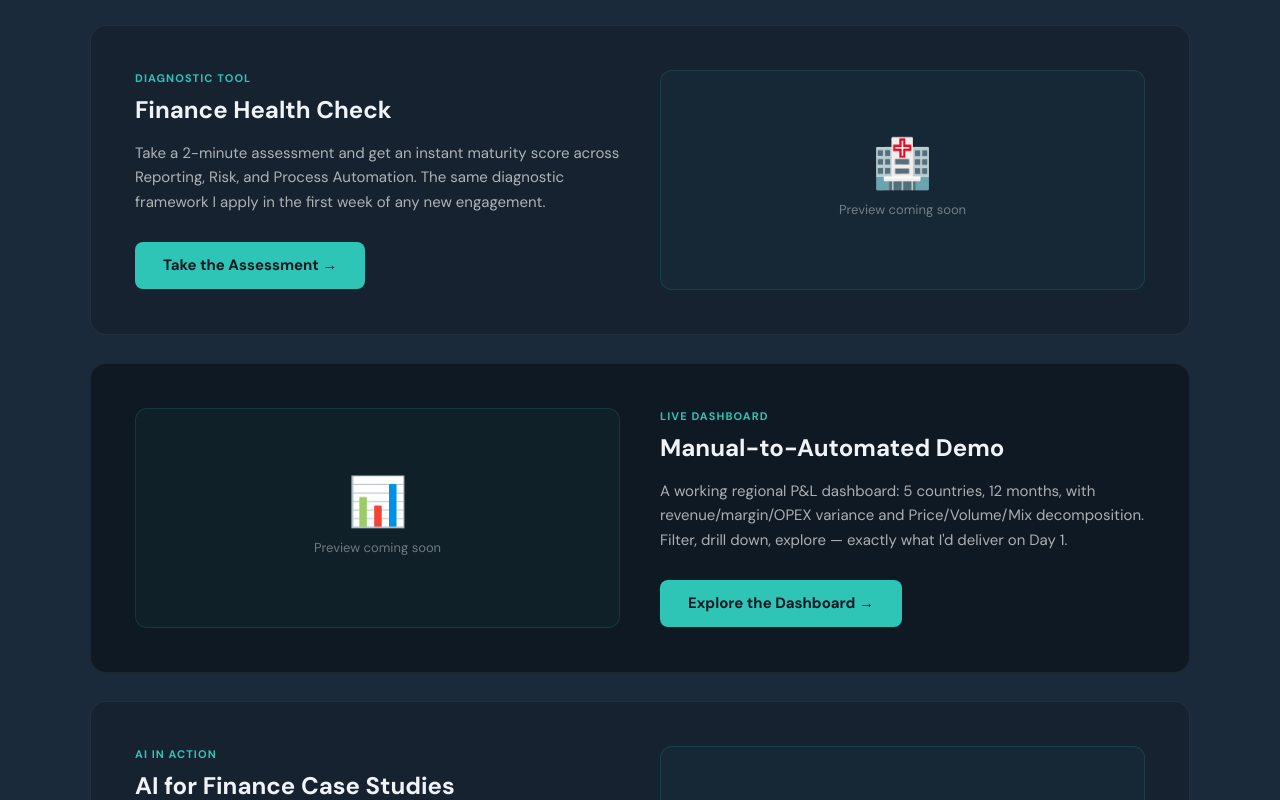
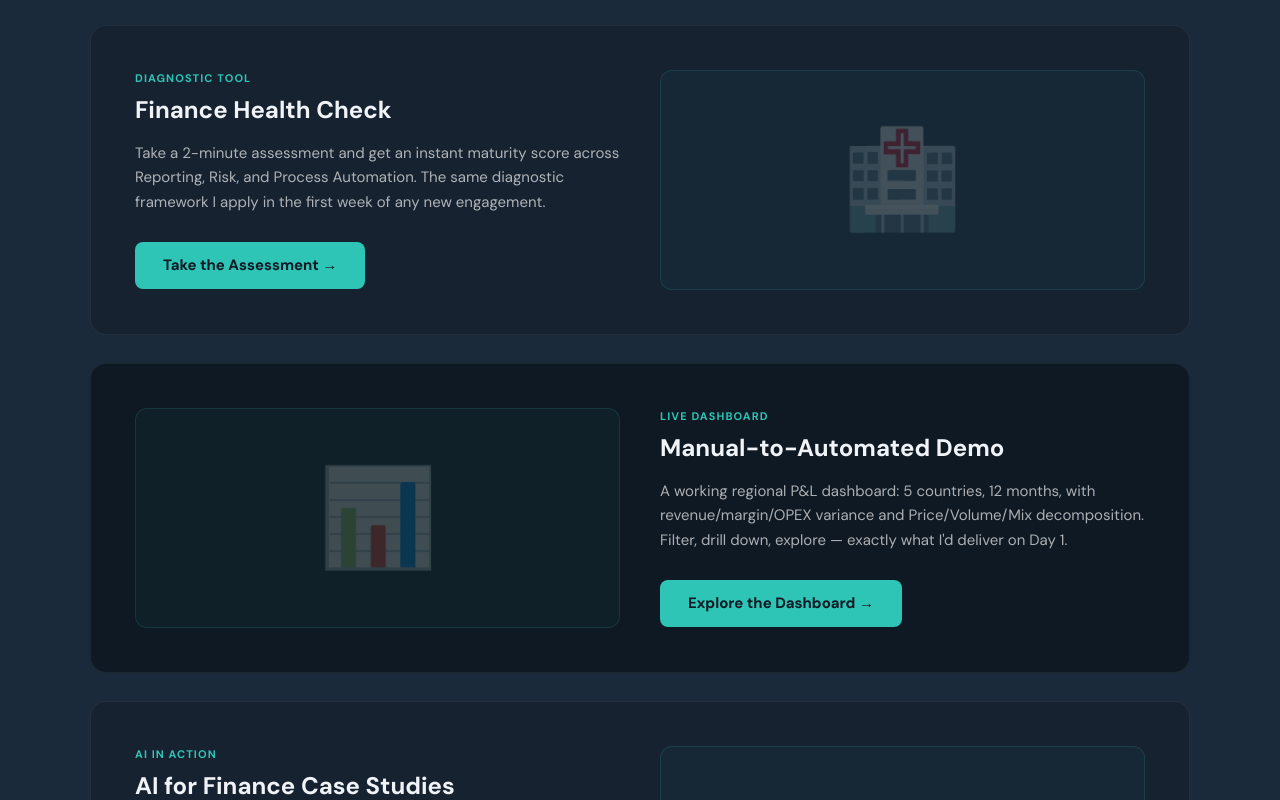
Before and after one commit to treveris24/portfolio-website, a Next.js app: page / in a window 1280 px wide. Shown: the part 1880-2680 px from the top of the page. Built offline with nearby package versions, Linux system fonts and the light colour scheme.

Commit message:
clean up evidence preview placeholders

```diff
--- a/src/app/page.tsx
+++ b/src/app/page.tsx
@@ -528,11 +528,8 @@ function EvidenceBlock({ tile, index, lang }: { tile: TileData; index: number; l
           {tile.cta} →
         </a>
       </div>
-      <div className={`${isEven ? "md:order-2" : "md:order-1"} bg-[#2EC4B6]/[0.04] border border-[#2EC4B6]/[0.15] rounded-xl min-h-[220px] flex items-center justify-center p-8`}>
-        <div className="text-center">
-          <div className="text-5xl mb-3">{tile.icon}</div>
-          <div className="text-[13px] text-white/40">{t.evidence.preview[lang]}</div>
-        </div>
+     <div className={`${isEven ? "md:order-2" : "md:order-1"} bg-[#2EC4B6]/[0.04] border border-[#2EC4B6]/[0.15] rounded-xl min-h-[220px] flex items-center justify-center p-8`}>
+        <div className="text-8xl opacity-20">{tile.icon}</div>
       </div>
     </div>
   );
```
